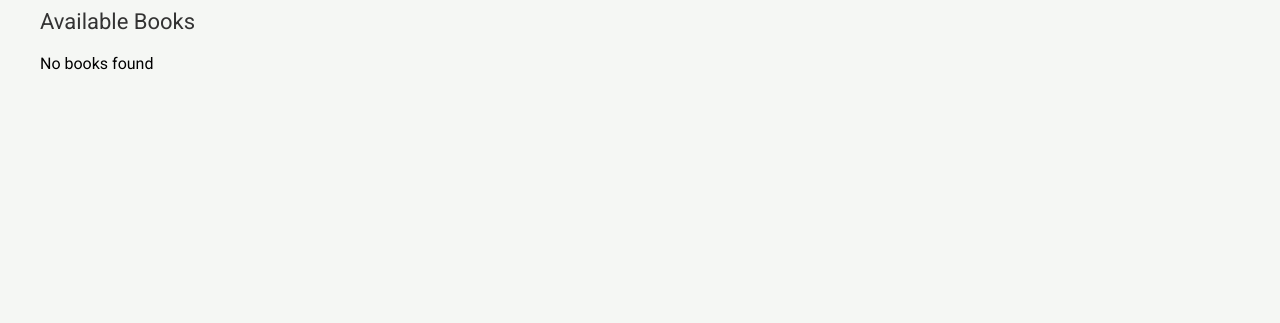
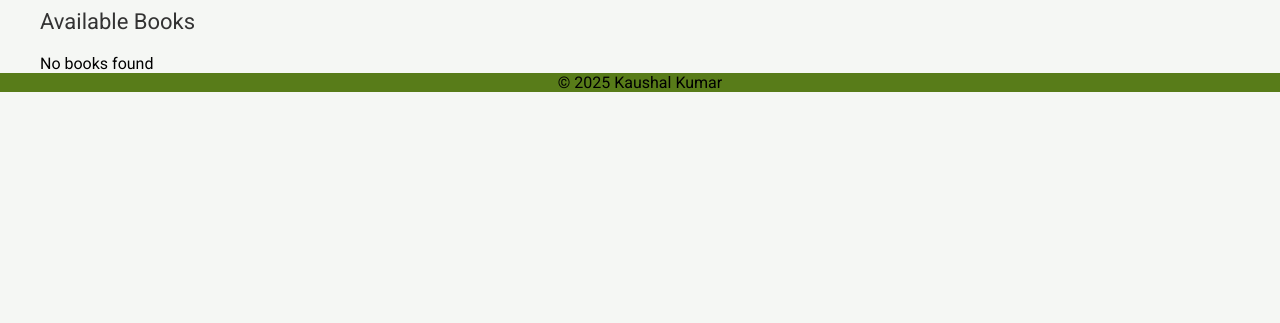
Before and after one commit to kaushalG556/library_management_system, a Django app: template app/templates/app/home.html in a window 1280 px wide. Shown: the part 477-800 px from the top of the page. Run offline with Django 3.2, Linux system fonts and the light colour scheme; the template is opened without the code that fills it, so the values that code supplies are empty.

Commit message:
Initial commit - Library Management System

```diff
--- a/app/templates/app/home.html
+++ b/app/templates/app/home.html
@@ -261,6 +261,7 @@ body {
     {% endfor %}
   </div>
 </div>
+<footer style="text-align: center; background-color: rgb(88, 124, 25);">© 2025 Kaushal Kumar</footer>
 
 </body>
 </html>
```
Also changed, not shown: media/media/download.png (added), media/media/download_1.png (added), media/media/download_5.jpg (added), 3 other files.
